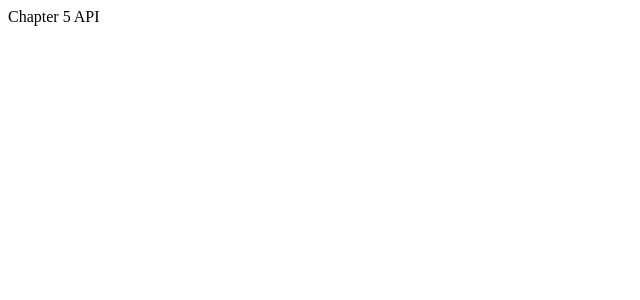
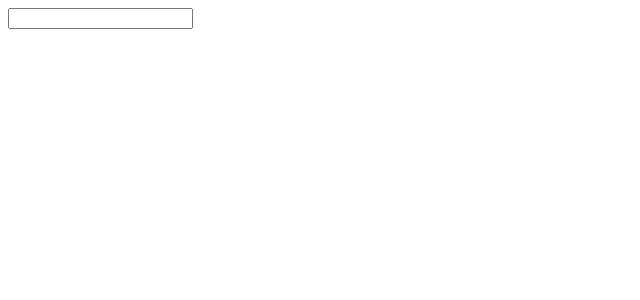
Before and after one commit to zdTang/stephen_react_Mike_learn, a React (Create React App) app in the folder learn_jsx/: page / in a window 1280 px wide. Shown: the top 300 px of the page, without its empty margins (0-640 px from the left). Built offline with nearby package versions, Linux system fonts and the light colour scheme.

Commit message:
c5-71. Handle Form Submission

```diff
--- a/learn_jsx/src/App.js
+++ b/learn_jsx/src/App.js
@@ -1,12 +1,15 @@
 
 
-
+import SearchBar from './components/SearchBar'
 function App() {
 
+  const handleSubmit =(term)=>{
+    console.log('Do a search with',term);
 
+  }
   return (
     <div>
-      Chapter 5 API
+      <SearchBar onSubmit={handleSubmit}/>
     </div>
   );
 }
--- /dev/null
+++ b/learn_jsx/src/CSS/common.css
@@ -0,0 +1,3 @@
+.imageList{
+
+}
--- /dev/null
+++ b/learn_jsx/src/components/SearchBar.js
@@ -0,0 +1,24 @@
+import { useState } from "react";
+const Searchbar = ({onSubmit}) => {
+    const [term,setTerm]=useState('');
+
+    const handleFormSubmit = (event)=>{
+        event.preventDefault();
+
+        onSubmit(term);
+    }
+
+    const handleChange=(event)=>{
+        setTerm(event.target.value);
+    };
+    return (
+    <div>
+        <form onSubmit={handleFormSubmit}>
+        <input value={term} onChange={handleChange}/>
+        </form>
+    </div>
+  )
+}
+
+
+export default Searchbar;
```
